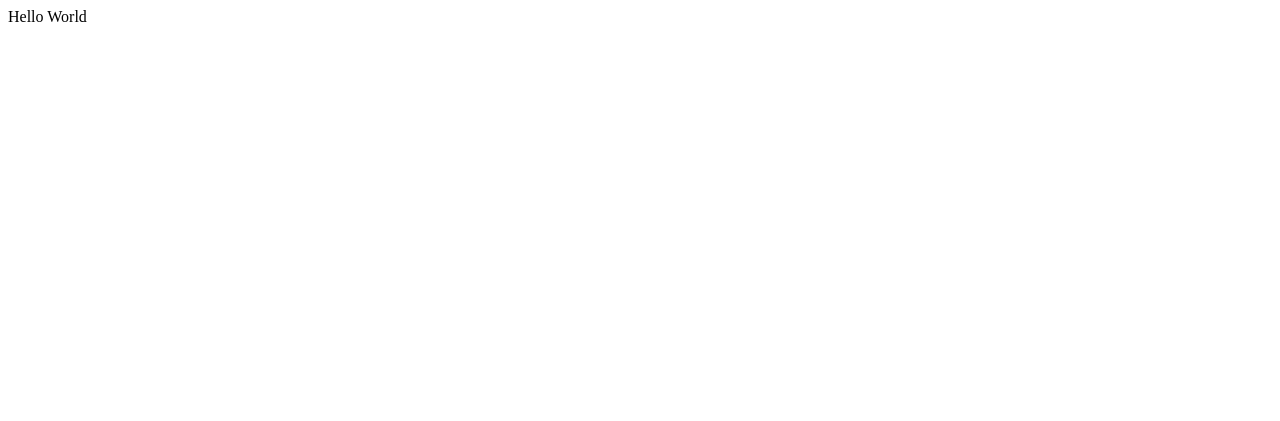
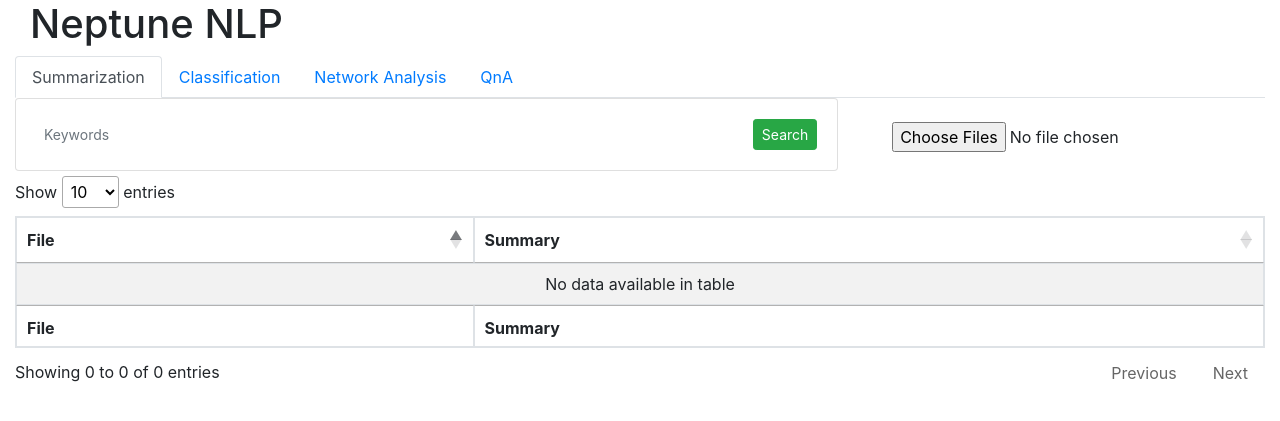
Before and after one commit to UnitForDataScience/QnADashboard, a Flask app: page / in a window 1280 px wide. Before the commit the part shown is almost empty. Shown: the top 421 px of the page. Run offline with Flask 2, Linux system fonts and the light colour scheme; some libraries are stand-ins or nearby versions.

Commit message:
Moving things along

```diff
--- /dev/null
+++ b/static/js/index.js
@@ -0,0 +1,5 @@
+$(document).ready(function () {
+    $('#summarization_table').DataTable({
+        searching: false
+    });
+});
--- a/templates/index.html
+++ b/templates/index.html
@@ -3,8 +3,127 @@
 <head>
     <meta charset="UTF-8">
     <title>Netpune NLP</title>
+    <link rel="stylesheet" href="https://maxcdn.bootstrapcdn.com/bootstrap/4.0.0/css/bootstrap.min.css">
+    <link rel="stylesheet" type="text/css" href="https://cdn.datatables.net/v/bs4/dt-1.10.18/datatables.min.css"/>
+
+
+    <style>
+        .form-control-borderless {
+            border: none;
+        }
+
+        .form-control-borderless:hover, .form-control-borderless:active, .form-control-borderless:focus {
+            border: none;
+            outline: none;
+            box-shadow: none;
+        }
+    </style>
 </head>
 <body>
-Hello World
+<div class="Container">
+    <div class="col-12">
+        <div class="col-12">
+            <h1>Neptune NLP</h1>
+        </div>
+        <ul class="nav nav-tabs col-12" id="myTab" role="tablist">
+            <li class="nav-item">
+                <a class="nav-link active" id="home-tab" data-toggle="tab" href="#home" role="tab" aria-controls="home"
+                   aria-selected="true">Summarization</a>
+            </li>
+            <li class="nav-item">
+                <a class="nav-link" id="profile-tab" data-toggle="tab" href="#profile" role="tab"
+                   aria-controls="profile"
+                   aria-selected="false">Classification</a>
+            </li>
+            <li class="nav-item">
+                <a class="nav-link" id="contact-tab" data-toggle="tab" href="#contact" role="tab"
+                   aria-controls="contact"
+                   aria-selected="false">Network Analysis</a>
+            </li>
+            <li class="nav-item">
+                <a class="nav-link" id="contact-tab" data-toggle="tab" href="#contact" role="tab"
+                   aria-controls="contact"
+                   aria-selected="false">QnA</a>
+            </li>
+        </ul>
+        <div class="tab-content" id="myTabContent">
+            <div class="tab-pane fade show active" id="home" role="tabpanel" aria-labelledby="home-tab">
+                <div class="row justify-content-left">
+                    <div class="col-8">
+                        <div class="card card-sm">
+                            <div class="card-body row no-gutters align-items-center">
+                                <div class="col-auto">
+                                    <i class="fas fa-search h6 text-body"></i>
+                                </div>
+                                <!--end of col-->
+                                <div class="col">
+                                    <input class="form-control form-control-sm form-control-borderless" type="search"
+                                           placeholder="Keywords">
+                                </div>
+                                <!--end of col-->
+                                <div class="col-auto">
+                                    <button class="btn btn-sm btn-success" type="submit">Search</button>
+                                </div>
+                                <!--end of col-->
+                            </div>
+                        </div>
+                    </div>
+                    <div class="col-4">
+                        <div style="padding: 6%;">
+                            <input type="file"
+                                   id="avatar" name="avatar"
+                                   multiple="multiple">
+                        </div>
+                    </div>
+                    <div class="col-12">
+                        <table id="summarization_table" class="table table-striped table-bordered" style="width:100%">
+                            <thead>
+                            <tr>
+                                <th>File</th>
+                                <th>Summary</th>
+                            </tr>
+                            </thead>
+                            <tbody></tbody>
+                            <tfoot>
+                            <tr>
+                                <th>File</th>
+                                <th>Summary</th>
+                            </tr>
+                            </tfoot>
+                        </table>
+                    </div>
+                    <!--end of col-->
+                </div>
+            </div>
+            <div class="tab-pane fade" id="profile" role="tabpanel" aria-labelledby="profile-tab">Coming Soon</div>
+            <div class="tab-pane fade" id="contact" role="tabpanel" aria-labelledby="contact-tab">Coming Soon</div>
+        </div>
+    </div>
+
+</div>
+<script
+        src="https://code.jquery.com/jquery-3.3.1.min.js"
+></script>
+<script src="https://maxcdn.bootstrapcdn.com/bootstrap/4.0.0/js/bootstrap.min.js"
+></script>
+<script type="text/javascript" src="https://cdn.datatables.net/v/bs4/dt-1.10.18/datatables.min.js"></script>
+<script>
+    function uuidv4() {
+        return ([1e7] + -1e3 + -4e3 + -8e3 + -1e11).replace(/[018]/g, c =>
+            (c ^ crypto.getRandomValues(new Uint8Array(1))[0] & 15 >> c / 4).toString(16)
+        )
+    }
+
+    function add_script(src) {
+        var newScript = document.createElement("script");
+        newScript.src = src + '?uuid=' + uuidv4();
+        document.getElementsByTagName('script')[0].parentNode.appendChild(newScript)
+    }
+
+    var scripts = ['/static/js/index.js']
+    for (i in scripts) {
+        add_script(scripts[i])
+    }
+</script>
 </body>
 </html>
```
